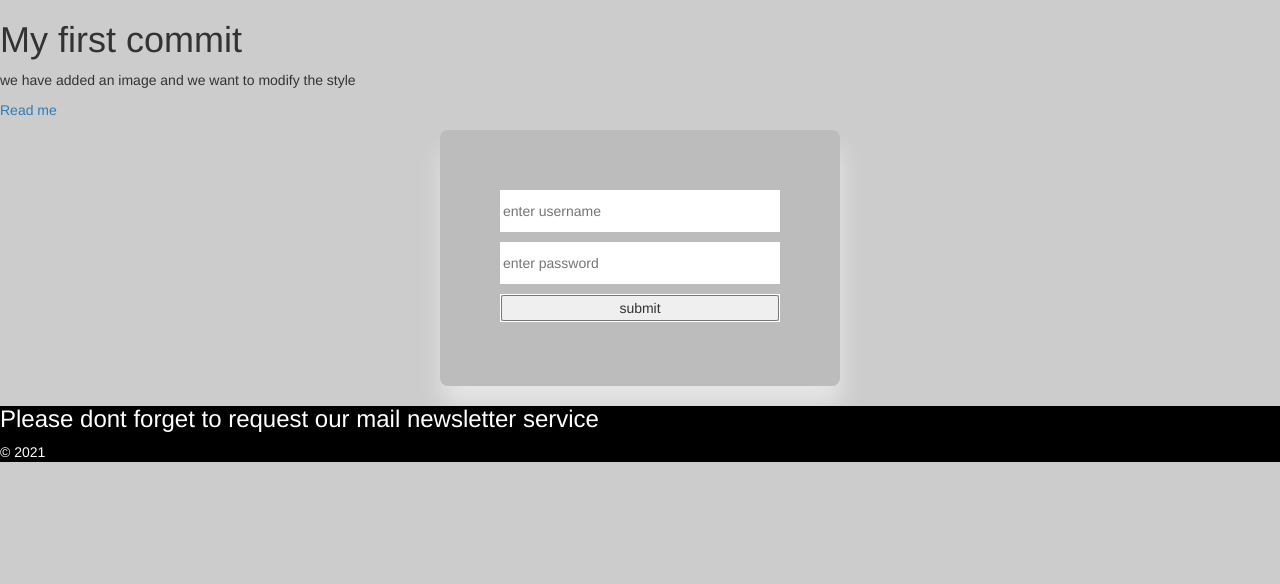
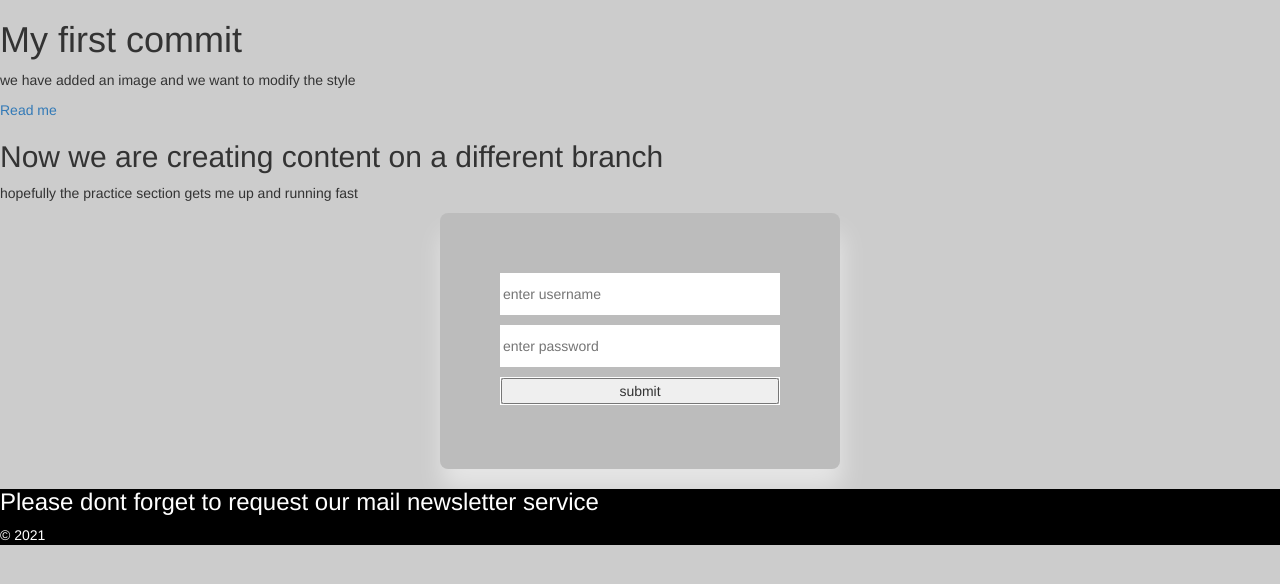
Before and after one commit to Busani-396/sani_file, a plain HTML site: page index.html in a window 1280 px wide. Drawn offline with nearby package versions, Linux system fonts and the light colour scheme.

Commit message:
just added new content on this branch

```diff
--- a/index.html
+++ b/index.html
@@ -16,6 +16,11 @@
 	<h1>My first commit</h1>
 	<p> we have added an image and we want to modify the style</p>
 	<p><a href = "#" >Read me</a></p>
+
+	<div>
+		<h2>Now we are creating content on a different branch</h2>
+		<p>hopefully the practice section gets me up and running fast</p>
+	</div>
 
 	<div class = "myform">
 		<form>
```
